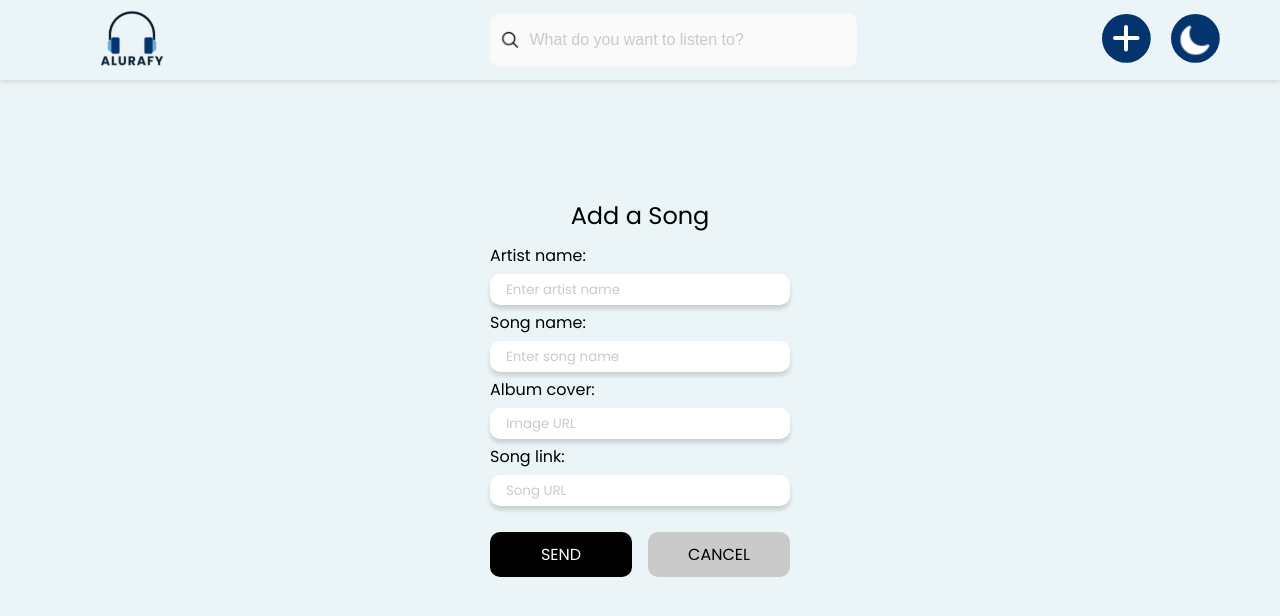
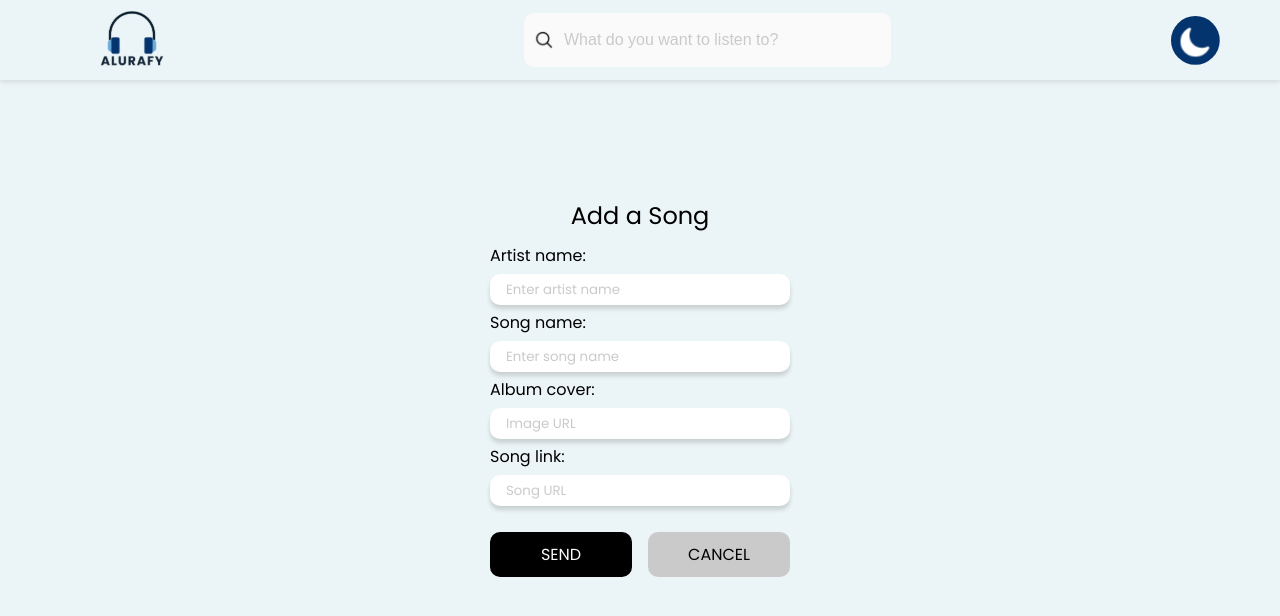
Before and after one commit to Monaliisa/AluraFy, a React (Vite) app: page /forms in a window 1280 px wide. Shown: the top 616 px of the page. Built offline with nearby package versions, Linux system fonts and the light colour scheme.

Commit message:
fix: header refatoring

```diff
--- a/src/components/Header/Header.css
+++ b/src/components/Header/Header.css
@@ -16,6 +16,7 @@
 .icon-header {
   margin-left: 100px;
   max-width: 5%;
+  cursor: pointer;
 }
 
 .butons {
@@ -24,6 +25,7 @@
   margin-right: 60px;
 }
 
-.butons a {
+.butons img {
   display: inline-block;
+  cursor: pointer;
 }
--- a/src/components/Header/index.jsx
+++ b/src/components/Header/index.jsx
@@ -1,4 +1,5 @@
 import { useState } from 'react';
+import { useLocation, useNavigate } from 'react-router-dom';
 import './Header.css';
 import Search from '../Search';
 import darkIcon from '../../assets/dark-icon.svg';
@@ -10,6 +11,10 @@ import logoDark from '../../assets/logo-dark.svg';
 
 const Header = () => {
   const [isDarkMode, setIsDarkMode] = useState(false);
+  const navigate = useNavigate();
+  const location = useLocation();
+
+  console.log(location.pathname);
 
   const toggleDarkMode = () => {
     setIsDarkMode(!isDarkMode);
@@ -19,15 +24,25 @@ const Header = () => {
 
   return (
     <header className={`header ${isDarkMode ? 'dark' : 'light'}`}>
-       <img className="icon-header" src={isDarkMode ? logoDark : logoLight} alt="Logo" />
+      <img
+        className="icon-header" src={isDarkMode ? logoDark : logoLight}
+        alt="Logo"
+        onClick={() => navigate("/")}
+      />
       <Search />
       <div className="butons">
-        <a href="#">
-          <img src={isDarkMode ? addIconDark : addIconLight} alt="Botão para adicionar músicas" />
-        </a>
-        <a href="#" onClick={toggleDarkMode}>
-          <img src={isDarkMode ? lightIcon : darkIcon} alt="Botão de modo Escuro" />
-        </a>
+        {!(location.pathname === "/forms") &&
+          <img
+            src={isDarkMode ? addIconDark : addIconLight}
+            alt="Botão para adicionar músicas"
+            onClick={() => navigate("/forms")}
+          />
+        }
+        <img
+          src={isDarkMode ? lightIcon : darkIcon}
+          alt="Botão de modo Escuro"
+          onClick={toggleDarkMode}
+        />
       </div>
     </header>
   );
```
